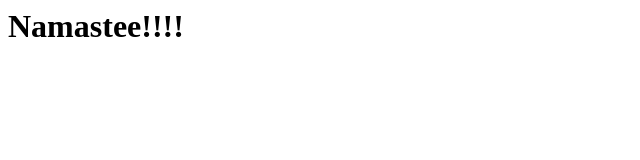
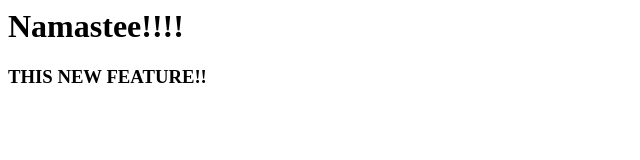
Before and after one commit to dipanjan2907/localrepo, a plain HTML site: page index.html in a window 1280 px wide. Shown: the whole page, without its empty margins (0-640 px from the left). Drawn offline with Linux system fonts and the light colour scheme.

Commit message:
new feature

```diff
--- a/index.html
+++ b/index.html
@@ -1 +1,2 @@
 <h1>Namastee!!!!</h1>
+<h3>THIS NEW FEATURE!!</h3>
```
